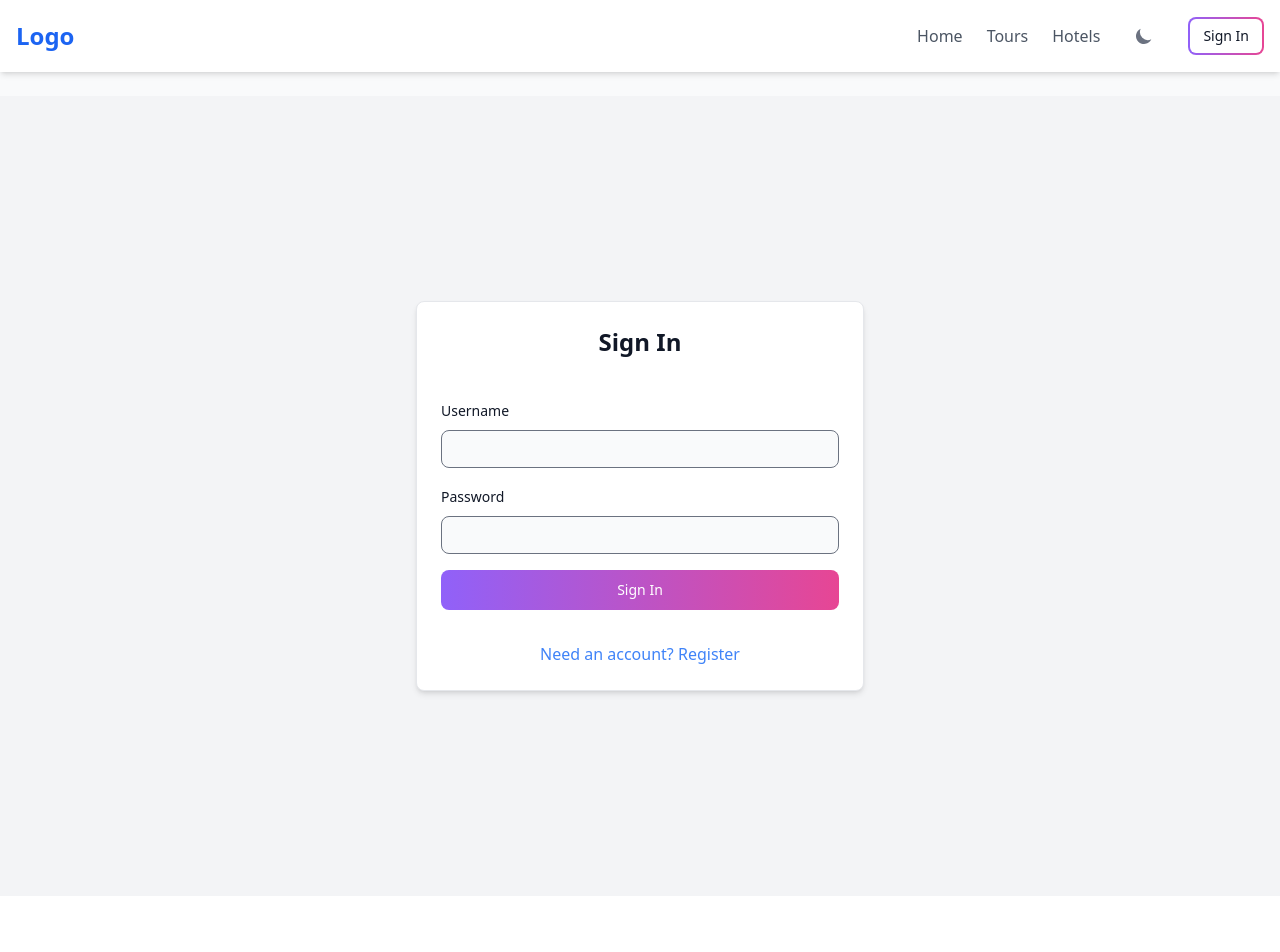
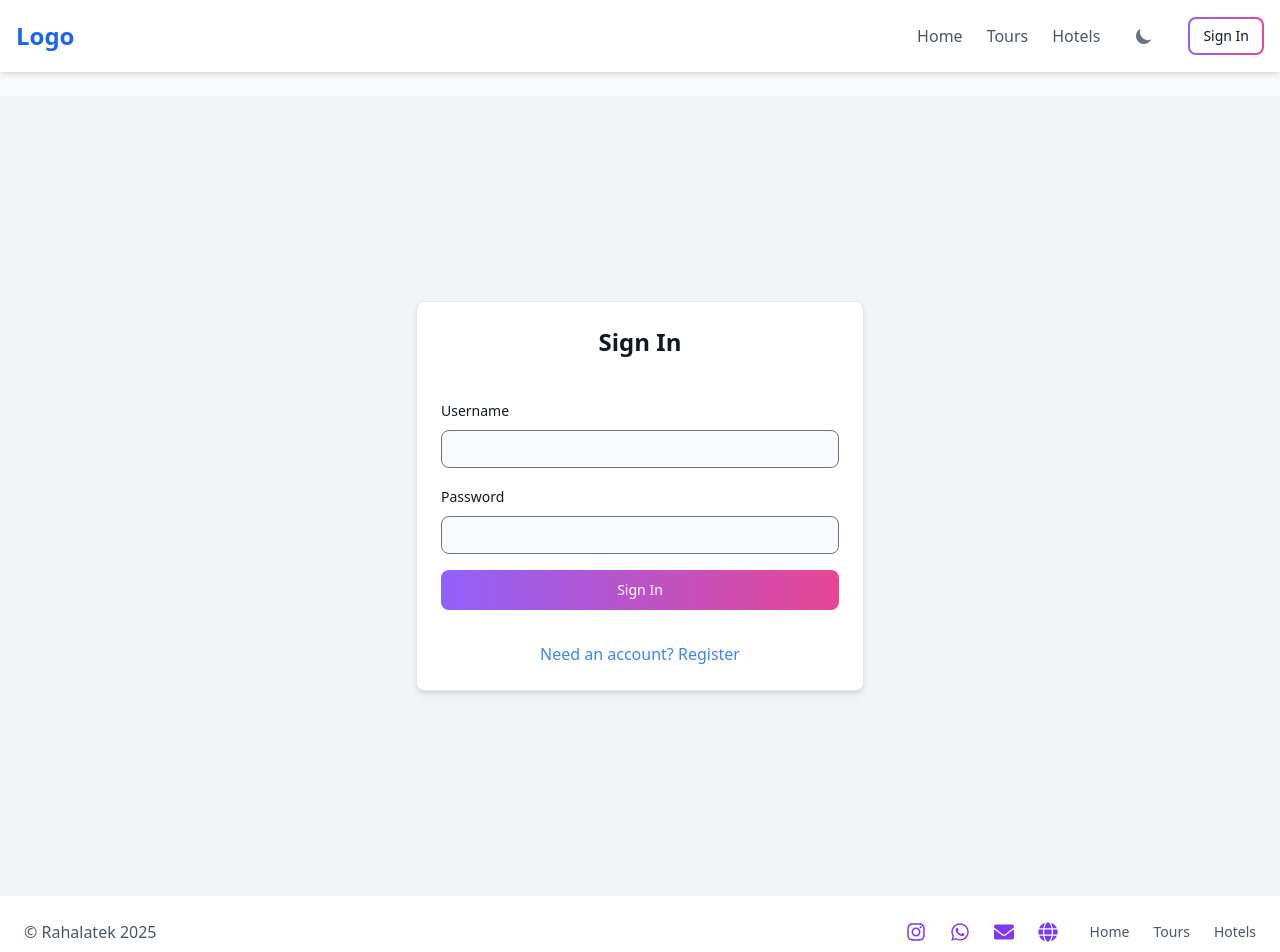
Before and after one commit to moeJ8/Rahalatek-Staff-Portal, a React (Vite) app in the folder client/: page /signin in a window 1280 px wide. Shown: the top 952 px of the page. Before the commit the page ends 896 px from the top, so only its background shows below. Built offline with nearby package versions, Linux system fonts and the light colour scheme.

Commit message:
adding footer

```diff
--- a/client/src/App.jsx
+++ b/client/src/App.jsx
@@ -8,6 +8,7 @@ import HotelsPage from './pages/HotelsPage'
 import EditHotelPage from './pages/EditHotelPage'
 import ProtectedRoute from './components/ProtectedRoute'
 import Header from './components/Header'
+import Footer from './components/Footer'
 import { useState, useEffect } from 'react'
 import { ThemeProvider } from './contexts/ThemeContext'
 
@@ -65,6 +66,8 @@ function App() {
               </Route>
             </Routes>
           </main>
+
+          <Footer />
         </BrowserRouter>
       </div>
     </ThemeProvider>
--- /dev/null
+++ b/client/src/components/Footer.jsx
@@ -0,0 +1,83 @@
+import React from 'react';
+import { Link } from 'react-router-dom';
+import { FaInstagram, FaWhatsapp, FaGlobe, FaEnvelope } from 'react-icons/fa';
+
+export default function Footer() {
+  const currentYear = new Date().getFullYear();
+
+  return (
+    <footer className="bg-white dark:bg-gray-800 shadow-md mt-auto transition-colors duration-300">
+      <div className="container mx-auto p-6">
+        <div className="flex flex-col md:flex-row justify-between items-center">
+          <div className="mb-4 md:mb-0">
+            <span className="text-gray-600 dark:text-gray-300">
+              &copy; Rahalatek {currentYear}
+            </span>
+          </div>
+
+          <div className="flex flex-col md:flex-row items-center gap-4 md:gap-8">
+            <div className="flex gap-6">
+              <a
+                href="https://www.instagram.com/rahalatek_?igsh=MTZjeWU3eHI3enlmaQ=="
+                target="_blank"
+                rel="noopener noreferrer"
+                className="text-purple-600 dark:text-purple-400 hover:text-purple-800 dark:hover:text-purple-300 text-xl"
+                aria-label="Instagram"
+              >
+                <FaInstagram />
+              </a>
+              <a
+                href="https://wa.me/905539241644"
+                target="_blank"
+                rel="noopener noreferrer"
+                className="text-purple-600 dark:text-purple-400 hover:text-purple-800 dark:hover:text-purple-300 text-xl"
+                aria-label="WhatsApp"
+              >
+                <FaWhatsapp />
+              </a>
+              <a
+               href="mailto:info@rahalatek.com"
+               target="_blank"
+               rel="noopener noreferrer"
+               className="text-purple-600 dark:text-purple-400 hover:text-purple-800 dark:hover:text-purple-300 text-xl"
+               aria-label="Email"
+               >
+                <FaEnvelope />
+              </a>
+              <a
+                href="https://rahalatek.com/"
+                target="_blank"
+                rel="noopener noreferrer"
+                className="text-purple-600 dark:text-purple-400 hover:text-purple-800 dark:hover:text-purple-300 text-xl"
+                aria-label="Website"
+              >
+                <FaGlobe />
+              </a>
+            </div>
+
+            <div className="hidden md:flex gap-6 text-sm">
+              <Link
+                to="/"
+                className="text-gray-600 dark:text-gray-300 hover:text-purple-500 dark:hover:text-purple-400"
+              >
+                Home
+              </Link>
+              <Link
+                to="/tours"
+                className="text-gray-600 dark:text-gray-300 hover:text-purple-500 dark:hover:text-purple-400"
+              >
+                Tours
+              </Link>
+              <Link
+                to="/hotels"
+                className="text-gray-600 dark:text-gray-300 hover:text-purple-500 dark:hover:text-purple-400"
+              >
+                Hotels
+              </Link>
+            </div>
+          </div>
+        </div>
+      </div>
+    </footer>
+  );
+}
--- a/client/src/components/Header.jsx
+++ b/client/src/components/Header.jsx
@@ -54,7 +54,7 @@ export default function Header() {
   };
 
   return (
-    <header className="bg-white dark:bg-gray-800 shadow-md mb-6 transition-colors duration-300">
+    <header className="bg-white dark:bg-gray-800 shadow-md mb-6 transition-colors duration-300 sticky top-0 z-10">
       <div className="container mx-auto p-4">
         <div className="flex justify-between items-center">
           <div>
```
